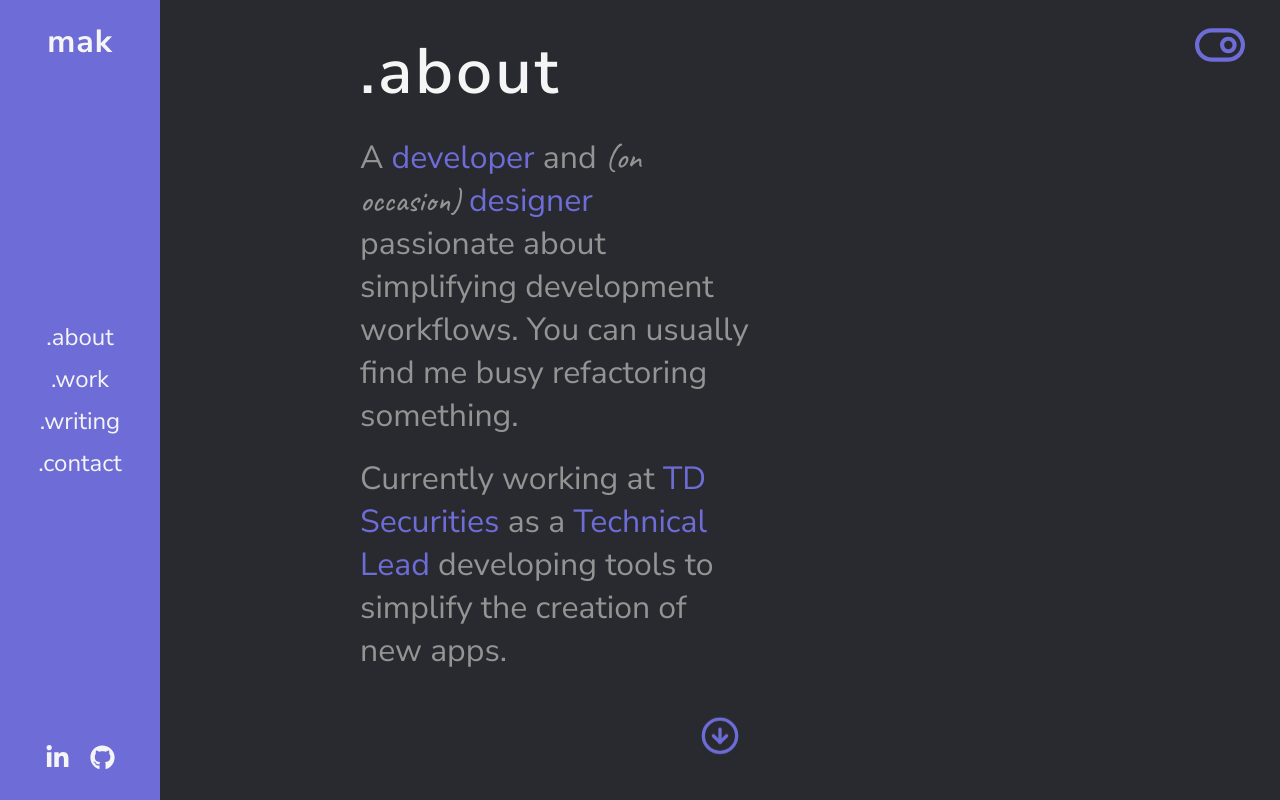
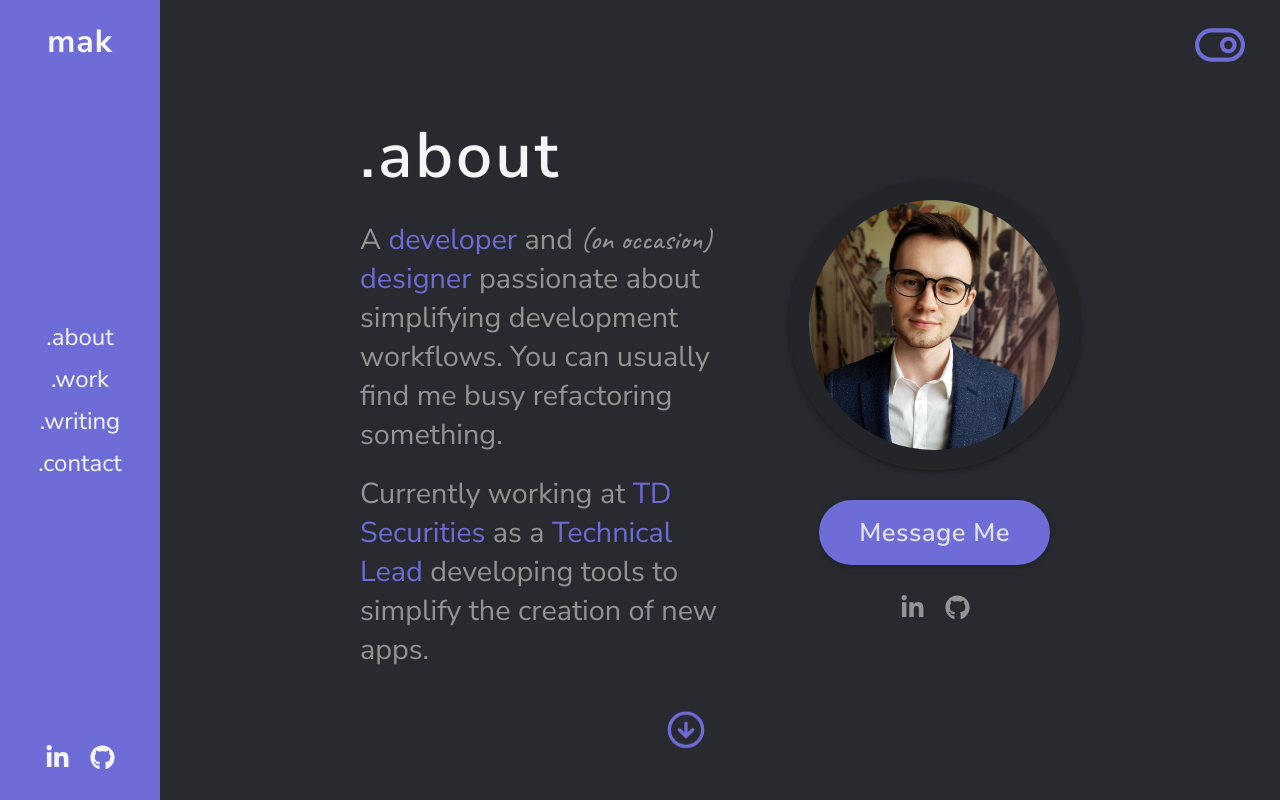
Before and after one commit to elijah-irwin/gatsby-portfolio-site, a Gatsby site: page / in a window 1280 px wide. Built offline with nearby package versions, Linux system fonts and the light colour scheme; Gatsby itself is replaced by a stand-in of ours.

Commit message:
Created Headshot component add restructured about section better.

```diff
--- a/gatsby-config.js
+++ b/gatsby-config.js
@@ -5,6 +5,9 @@ module.exports = {
   },
   plugins: [
     "gatsby-plugin-styled-components",
+    `gatsby-plugin-image`,
+    `gatsby-plugin-sharp`,
+    `gatsby-transformer-sharp`,
     {
       resolve: 'gatsby-plugin-web-font-loader',
       options: {
--- a/package.json
+++ b/package.json
@@ -17,8 +17,12 @@
   "dependencies": {
     "babel-plugin-styled-components": "^1.13.2",
     "gatsby": "^3.11.1",
+    "gatsby-plugin-image": "^1.12.0",
+    "gatsby-plugin-sharp": "^3.12.0",
     "gatsby-plugin-styled-components": "^4.12.0",
     "gatsby-plugin-web-font-loader": "^1.0.4",
+    "gatsby-source-filesystem": "^3.12.0",
+    "gatsby-transformer-sharp": "^3.12.0",
     "react": "^17.0.1",
     "react-dom": "^17.0.1",
     "react-feather": "^2.0.9",
--- a/src/components/About.js
+++ b/src/components/About.js
@@ -2,15 +2,23 @@ import React from 'react';
 import styled, { keyframes } from 'styled-components';
 import { ArrowDownCircle } from 'react-feather';
 
+import Headshot from './Headshot';
+
 const About = () => {
   return (
     <Wrap>
-      <TextContent>
+
+      <Text>
         <Header>.about</Header>
         <P>A <Span>developer</Span> and <Fancy>(on occasion)</Fancy> <Span>designer</Span> passionate about simplifying development workflows. You can usually find me busy refactoring something.</P>
         <P>Currently working at <Span>TD Securities</Span> as a <Span>Technical Lead</Span> developing tools to simplify the creation of new apps.</P>
-      </TextContent>
-      <DownArrow><ArrowDownCircle /></DownArrow>
+      </Text>
+
+      <Headshot />
+
+      <Bottom>
+        <ArrowDownCircle />
+      </Bottom>
     </Wrap>
   );
 };
@@ -18,14 +26,11 @@ const About = () => {
 export default About;
 
 const Wrap = styled.div`
-  height: 100vh;
-  display: flex;
-  flex-direction: column;
-`;
-
-const TextContent = styled.div`
-  max-width: 54%;
-  margin-top: auto;
+  min-height: 100vh;
+  display: grid;
+  grid-template-columns: 2fr 1fr;
+  gap: 50px;
+  align-items: center;
 `;
 
 const Header = styled.h2`
@@ -36,8 +41,11 @@ const Header = styled.h2`
   color: ${props => props.theme.text.header};
 `;
 
+const Text = styled.div`
+`;
+
 const P = styled.p`
-  font-size: 2rem;
+  font-size: 1.8rem;
   margin-bottom: 20px;
   font-weight: 400;
 `;
@@ -57,12 +65,11 @@ const bounce = keyframes`
   100% { transform: translateY(0px); }
 `;
 
-const DownArrow = styled.div`
+const Bottom = styled.div`
   color: ${props => props.theme.text.accent};
-  display: flex;
-  justify-content: center;
-  margin-top: auto;
-  padding-bottom: 40px;
+  position: absolute;
+  bottom: 40px;
+  left: 52%;
   animation: ${bounce} 2s ease-in-out infinite;
 
   & svg {
--- /dev/null
+++ b/src/components/Headshot.css
@@ -0,0 +1,11 @@
+.dark {
+  border-radius: 50%;
+  border: 20px solid #232529;
+  box-shadow: 0px 2px 6px rgba(0, 0, 0, 0.4)
+}
+
+.light {
+  border-radius: 50%;
+  border: 20px solid #DEDFE1;
+  box-shadow: 0px 2px 6px rgba(0, 0, 0, 0.25)
+}
--- /dev/null
+++ b/src/components/Headshot.js
@@ -0,0 +1,65 @@
+import React, { useState, useEffect, useContext } from 'react';
+import { StaticImage } from 'gatsby-plugin-image';
+import styled from 'styled-components';
+import { FaGithub, FaLinkedinIn } from 'react-icons/fa';
+
+// Contexts
+import { AppContext } from '../contexts/AppContext';
+
+// Styles
+import './Headshot.css';
+
+const Headshot = () => {
+  const { darkTheme } = useContext(AppContext);
+
+  return (
+    <Wrapper>
+      <StaticImage src='../assets/1.jpg' alt='head shot' className={darkTheme ? 'dark' : 'light'} width={300} quality={100} />
+      <MessageMe href='#'>Message Me</MessageMe>
+      <Socials>
+        <FaLinkedinIn />
+        <FaGithub />
+      </Socials>
+    </Wrapper>
+  );
+};
+
+const Wrapper = styled.div`
+  display: flex;
+  flex-direction: column;
+  align-items: center;
+`;
+
+const MessageMe = styled.a`
+  margin: 30px;
+  padding: 15px 40px;
+  font-size: 1.6em;
+  font-weight: 600;
+  white-space: nowrap;
+  letter-spacing: 0.5px;
+  border-radius: 50px;
+  background-color: ${p => p.theme.color1};
+  color: ${p => p.theme.buttonText};
+  box-shadow: 0px 2px 6px rgba(0,0,0,0.25);
+
+  &:hover {
+    transform: scale(1.02, 1.02);
+  }
+`;
+
+const Socials = styled.div`
+  display: flex;
+  justify-content: center;
+
+  & svg {
+    height: 25px;
+    width: 25px;
+    cursor: pointer;
+
+    &:first-child {
+      margin-right: 20px;
+    }
+  }
+`;
+
+export default Headshot;
--- a/src/components/SideNav.js
+++ b/src/components/SideNav.js
@@ -65,6 +65,7 @@ const Socials = styled.div`
   & svg {
     height: 25px;
     width: 25px;
+    cursor: pointer;
 
     &:first-child {
       margin-right: 20px;
--- a/src/theme/globalStyles.js
+++ b/src/theme/globalStyles.js
@@ -28,6 +28,15 @@ export const GlobalStyles = createGlobalStyle`
     vertical-align: baseline;
   }
 
+  button {
+    font-family: 'Nunito Sans', sans-serif;
+    border: none;
+  }
+
+  a {
+    text-decoration: none;
+  }
+
   body {
     background: ${props => props.theme.main.bgColor}
   }
--- a/src/theme/themes.js
+++ b/src/theme/themes.js
@@ -2,6 +2,9 @@ export const dark = {
   color: 'purple',
 
   color1: '#6E6CD7',
+
+  headshotBorder: '#232529',
+  buttonText: '#E1E1E1',
 
   text: {
     color: '#949494',
@@ -23,6 +26,9 @@ export const light = {
 
   color1: '#6E6CD7',
 
+  headshotBorder: '#DEDFE1',
+  buttonText: '#E1E1E1',
+
   text: {
     color: '#373737',
     header: '#373737',
```
Also changed, not shown: src/assets/1.jpg (added), src/assets/head-shot.jpg (added), 1 other file.
